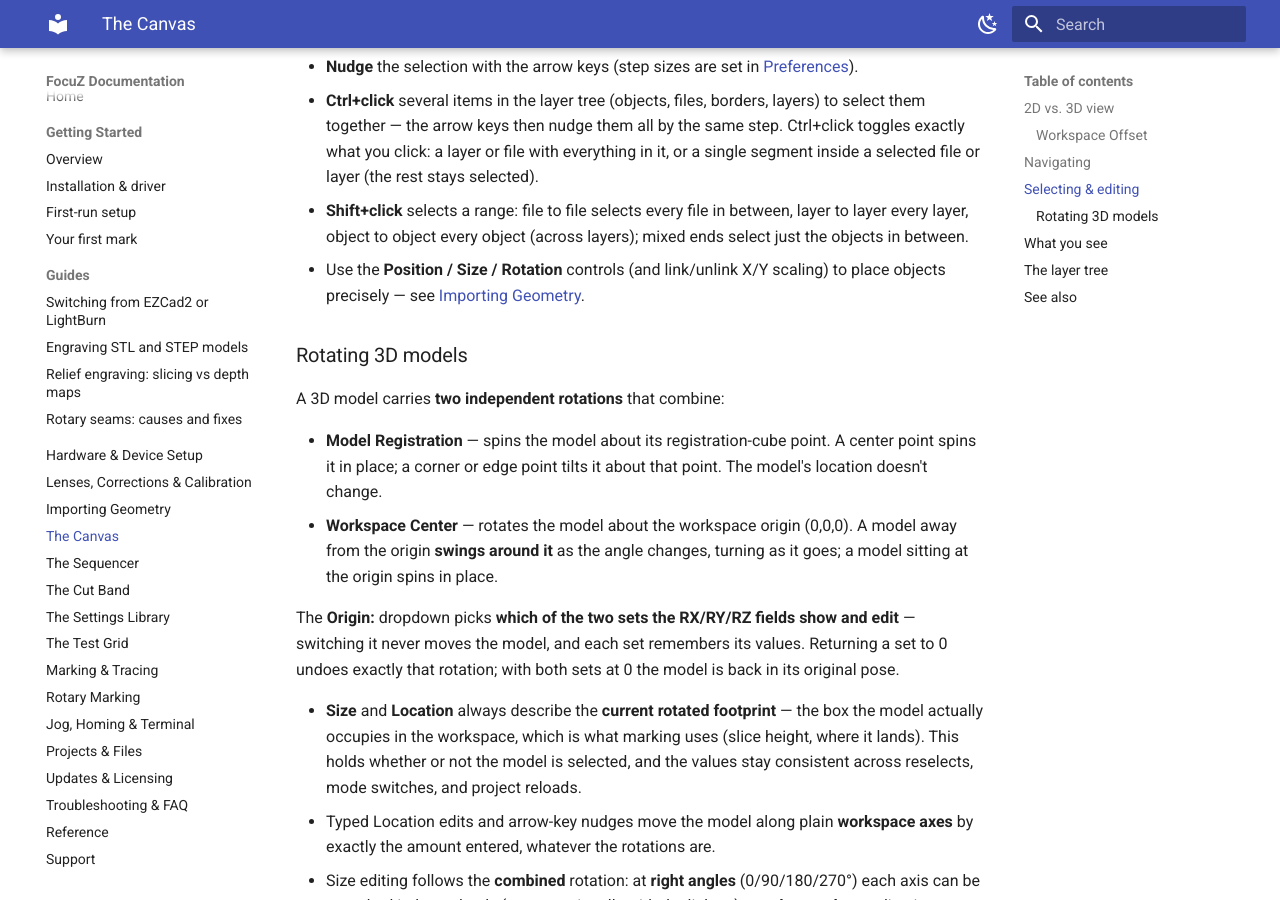
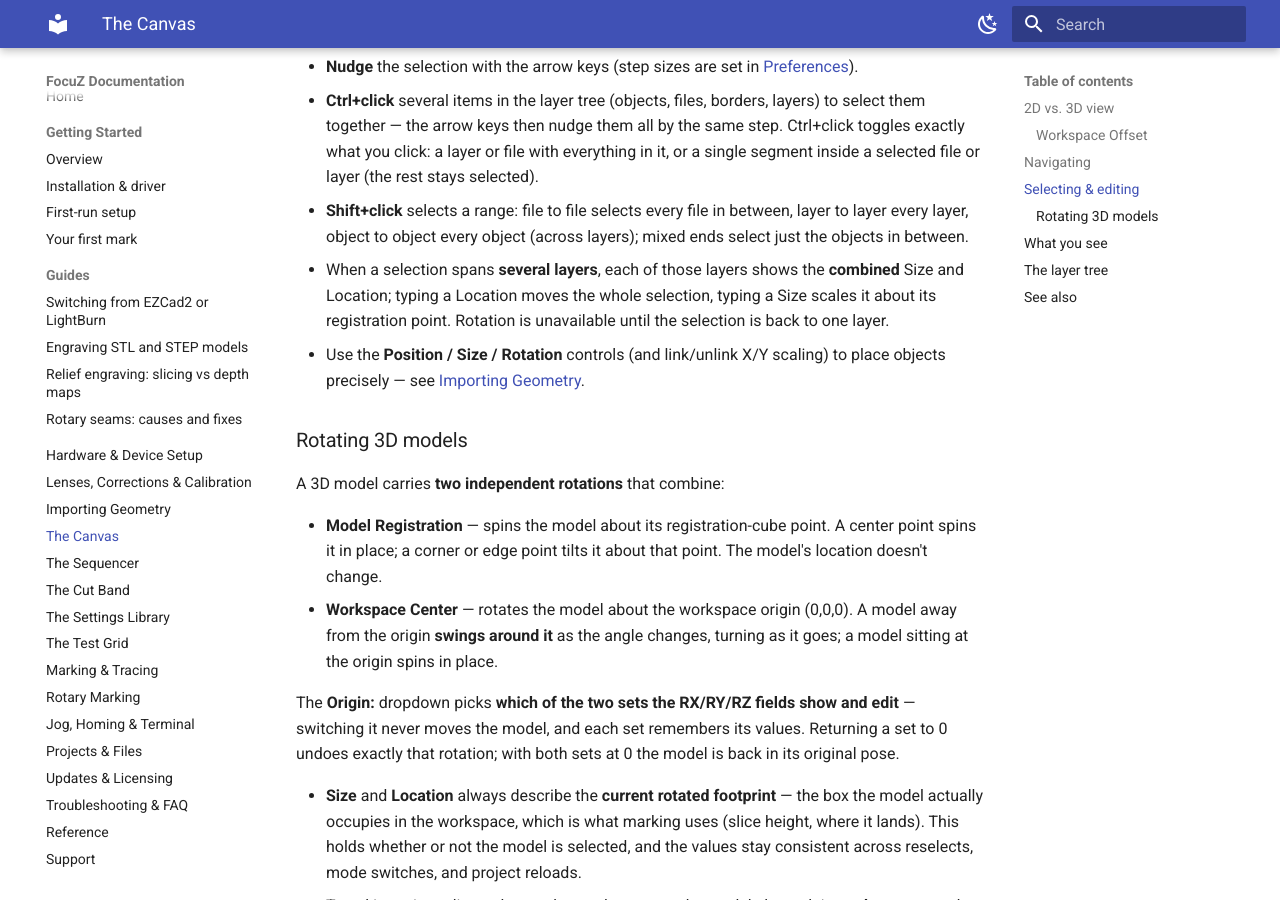
Before and after one commit to Lokahi-Shop/focuz-docs, an MkDocs documentation site: the page built from docs/canvas.md, in a window 1280 px wide and 900 px high, scrolled down 1695 px. Built offline with MkDocs 1.6.1 and Material for MkDocs 9.7.7, drawn with Linux system fonts in a browser that asks for light colours.

Commit message:
Canvas: combined Size / Location for selections across layers
Co-Authored-By: Claude Opus 5.5 <noreply@anthropic.com>

```diff
--- a/docs/canvas.md
+++ b/docs/canvas.md
@@ -53,6 +53,9 @@ surface. On a rotary job it also marks the axis height and each part surface.
   file with everything in it, or a single segment inside a selected file or layer (the rest stays selected).
 - **Shift+click** selects a range: file to file selects every file in between, layer to layer every layer,
   object to object every object (across layers); mixed ends select just the objects in between.
+- When a selection spans **several layers**, each of those layers shows the **combined** Size and Location;
+  typing a Location moves the whole selection, typing a Size scales it about its registration point.
+  Rotation is unavailable until the selection is back to one layer.
 - Use the **Position / Size / Rotation** controls (and link/unlink X/Y scaling) to place objects precisely —
   see [Importing Geometry](importing.md).
 
```
